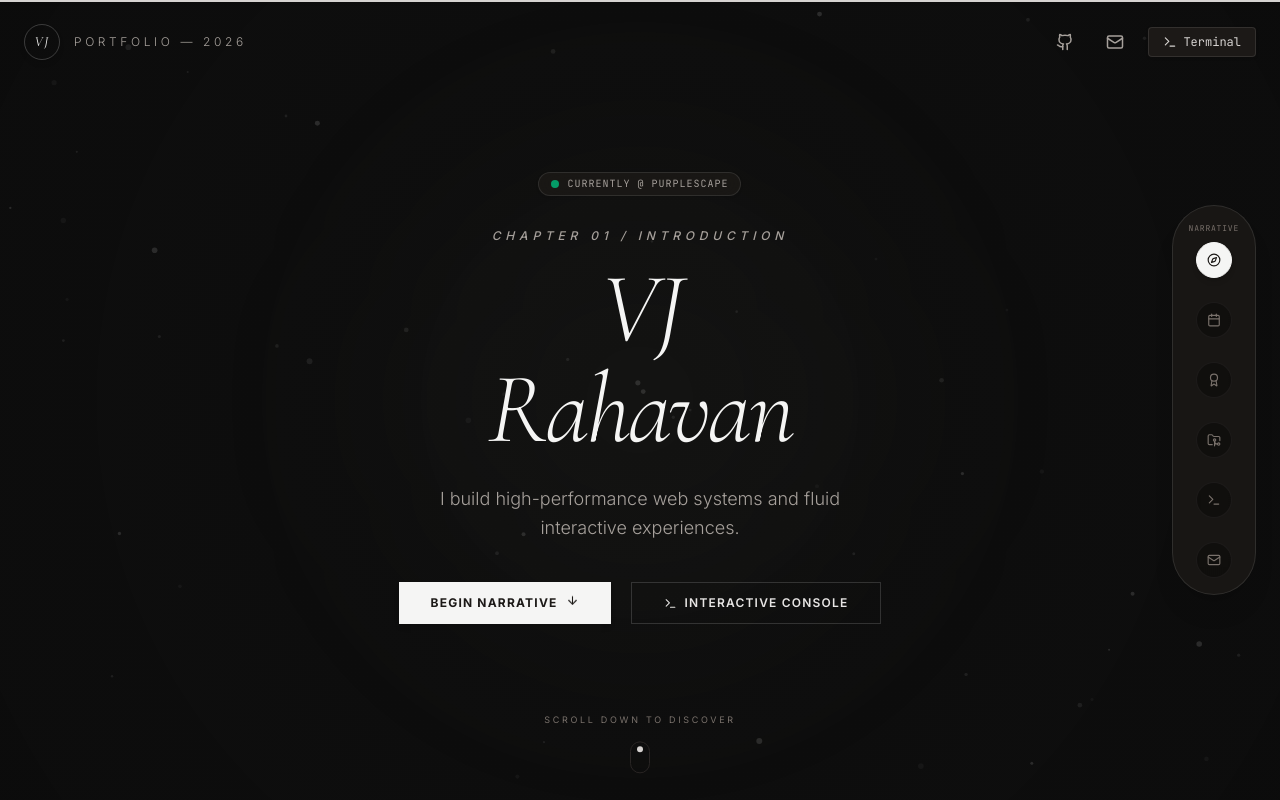
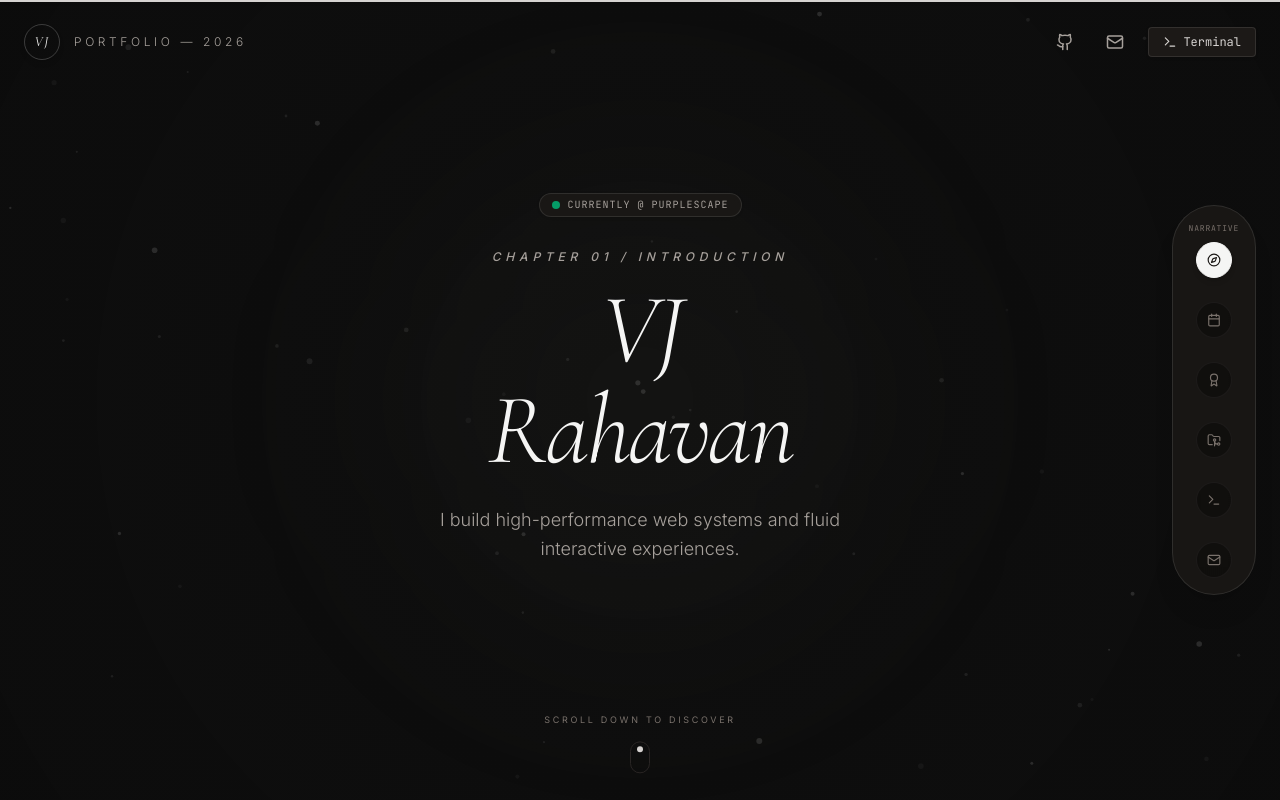
Before and after one commit to VJ-Rahavan/portfolio, a React (Vite) app: page / in a window 1280 px wide. Shown: the top 800 px of the page. Built offline with nearby package versions, Linux system fonts and the light colour scheme.

Commit message:
feat: Remove unwanted buttons

```diff
--- a/src/components/HeroSection.tsx
+++ b/src/components/HeroSection.tsx
@@ -1,6 +1,6 @@
 import React, { useEffect, useRef } from 'react';
 import { motion, useScroll, useTransform } from 'motion/react';
-import { ArrowDown, Github, Mail, Globe, Terminal } from 'lucide-react';
+import { Github, Mail, Globe, Terminal } from 'lucide-react';
 import { USER_INFO } from '../data';
 
 interface HeroProps {
@@ -220,30 +220,6 @@ export default function HeroSection({ onExploreClick, onTerminalClick }: HeroPro
           {USER_INFO.tagline}
         </motion.p>
 
-        {/* Buttons */}
-        <motion.div
-          initial={{ opacity: 0, y: 15 }}
-          animate={{ opacity: 1, y: 0 }}
-          transition={{ duration: 0.8, delay: 0.7 }}
-          className="flex flex-col sm:flex-row space-y-4 sm:space-y-0 sm:space-x-5"
-        >
-          <button
-            onClick={onExploreClick}
-            className="px-8 py-3 bg-stone-100 text-stone-900 text-xs font-bold uppercase tracking-widest hover:bg-stone-200 transition-colors cursor-pointer flex items-center justify-center space-x-2 shadow-md"
-            id="hero-explore-btn"
-          >
-            <span>Begin Narrative</span>
-            <ArrowDown size={13} className="animate-bounce" />
-          </button>
-          <button
-            onClick={onTerminalClick}
-            className="px-8 py-3 bg-transparent border border-white/15 hover:border-white/30 text-stone-200 text-xs uppercase tracking-widest font-semibold transition-colors cursor-pointer flex items-center justify-center space-x-2"
-            id="hero-interactive-terminal-btn"
-          >
-            <Terminal size={13} />
-            <span>Interactive Console</span>
-          </button>
-        </motion.div>
       </motion.main>
 
       {/* Sticky Bottom Scroll Prompter */}
```
